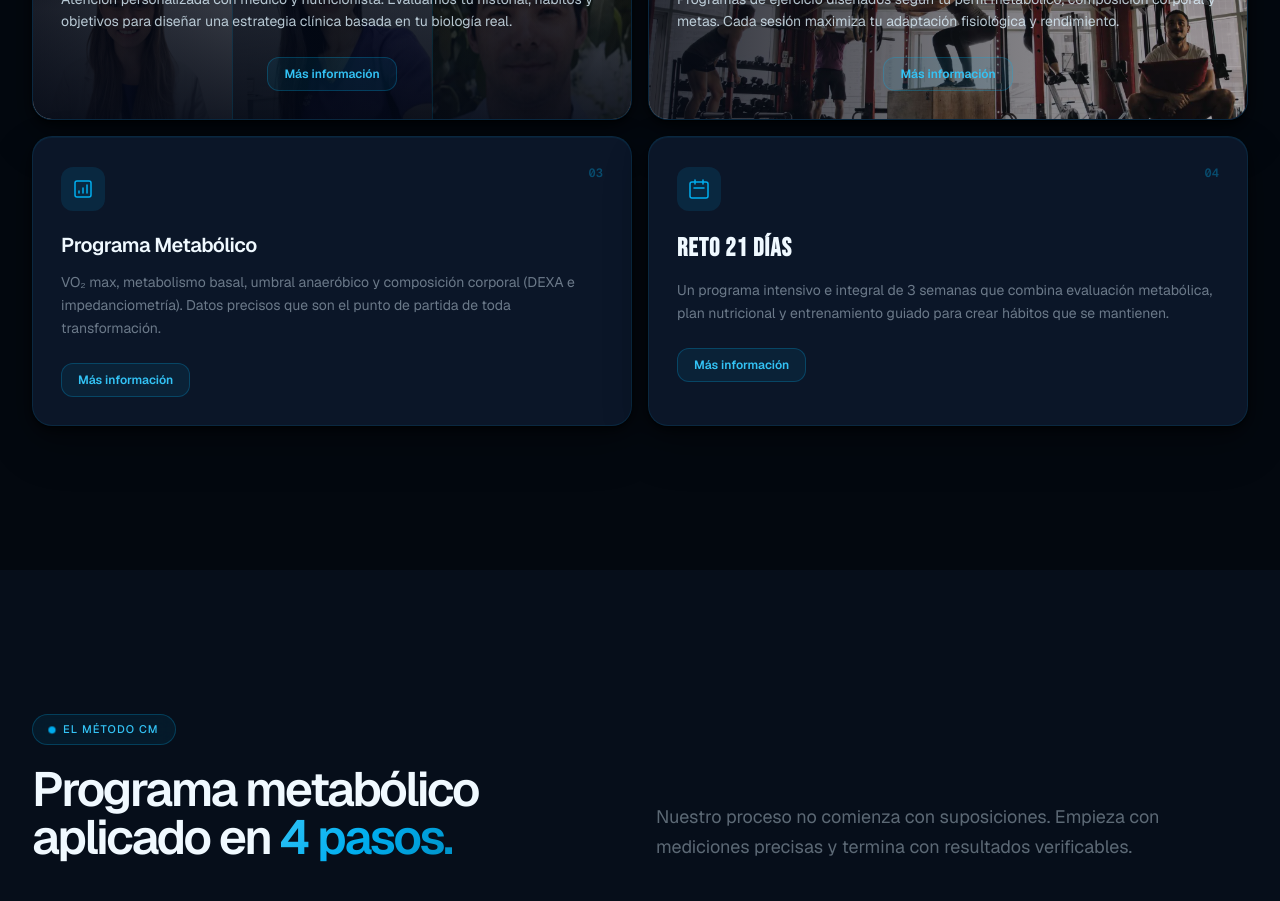
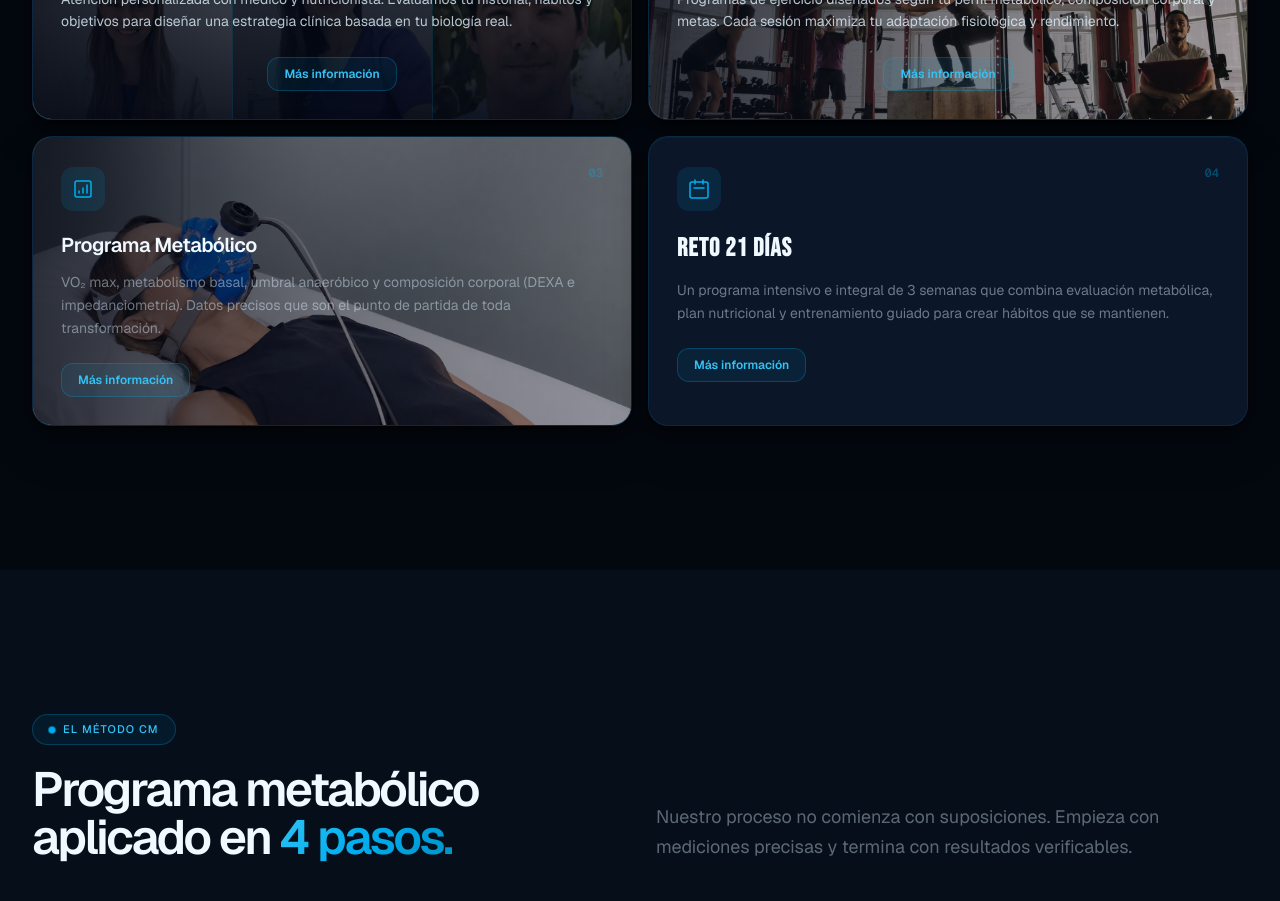
Before and after one commit to felipemunoz1983-alt/centro-metabolico, a Next.js app: page / in a window 1280 px wide. Shown: the part 2880-3781 px from the top of the page. Built offline with nearby package versions, Linux system fonts and the light colour scheme.

Commit message:
services: add evaluacion_metabolica photo background to card 03

```diff
--- a/src/components/sections/ServicesSection.tsx
+++ b/src/components/sections/ServicesSection.tsx
@@ -113,6 +113,17 @@ export function ServicesSection() {
                   </div>
                 )}
 
+                {/* Metabolic eval photo background — card 03 only */}
+                {i === 2 && (
+                  <div className="absolute inset-0 pointer-events-none">
+                    <Image src={`${BP}/evaluacion_metabolica.webp`} alt="" fill className="object-cover"
+                      style={{ objectPosition: "50% 40%", filter: "brightness(0.90)" }} sizes="50vw" />
+                    <div className="absolute inset-0" style={{
+                      background: "linear-gradient(to right, rgba(3,8,20,0.82) 0%, rgba(3,8,20,0.50) 50%, rgba(3,8,20,0.25) 100%)",
+                    }} />
+                  </div>
+                )}
+
                 {/* Training photo background — card 02 only */}
                 {i === 1 && (
                   <div className="absolute inset-0 pointer-events-none">
```
Also changed, not shown: public/evaluacion_metabolica.webp (added).
